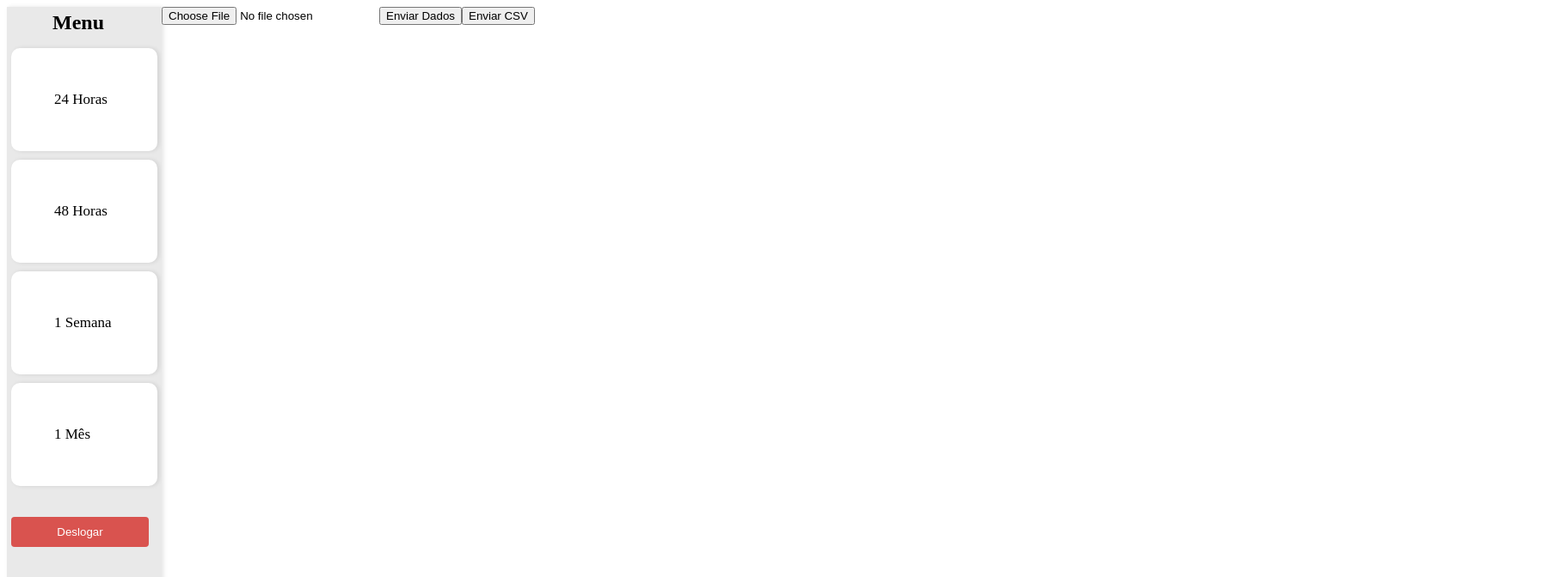
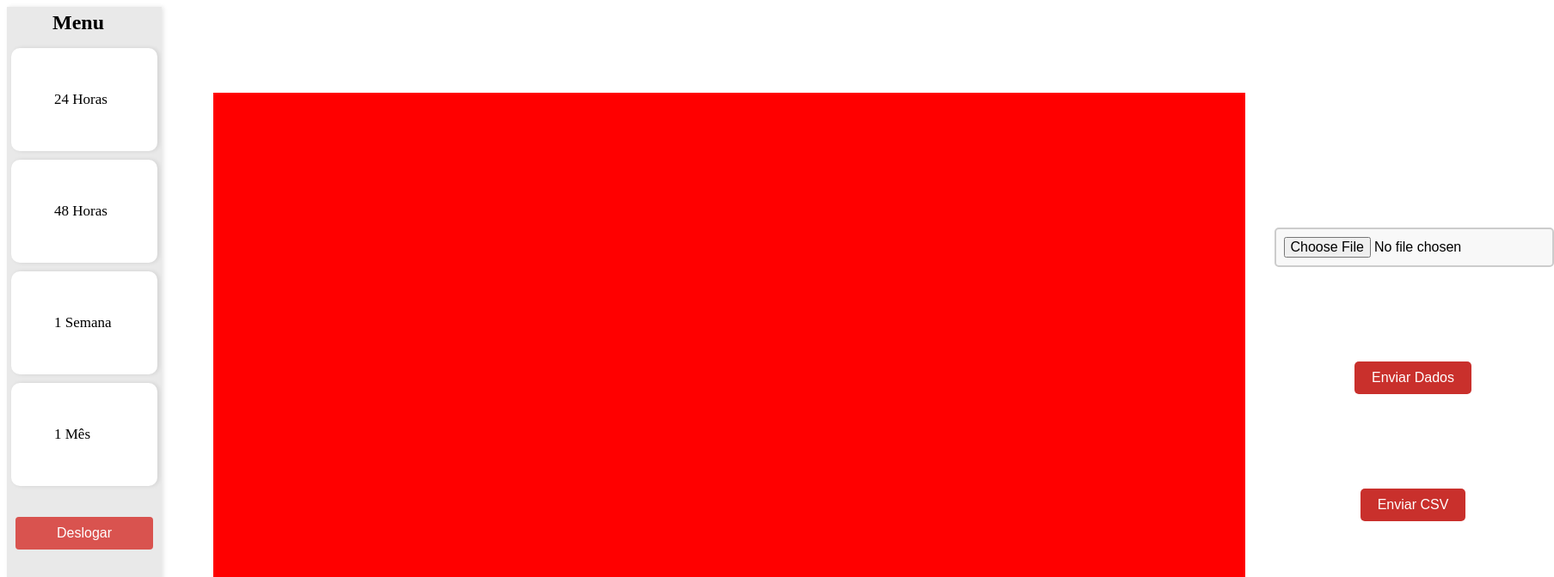
Before and after one commit to enricoferrer/radixchallenge, a React (Vite) app in the folder challenge/: page /Dashboard in a window 1280 px wide. Shown: the top 672 px of the page at 86% size, 1807 px wide, since content can reach past the window. Built offline with nearby package versions, Linux system fonts and the light colour scheme.

Commit message:
Inicio Dashboard

```diff
--- /dev/null
+++ b/challenge/src/Dashboard.css
@@ -0,0 +1,66 @@
+.ContainerTudo{
+    display: flex;
+    align-items: center;
+    justify-content: center;
+    flex-direction: row;
+    height: fit-content
+}
+
+.Container{
+    width: 1200px;
+    height: 700px;
+    background-color: red;
+    margin-left: 60px;
+    margin-top: 100px;
+}
+
+.Botoes {
+    display: flex;
+    flex-direction: column;
+    width: 150px;
+    margin-left: 120px;
+    margin-bottom: 20px;
+    align-items: center;
+}
+
+button {
+    background-color: #c9302c; /* Cor de fundo */
+    color: white;
+    border: none;
+    padding: 10px 20px;
+    margin: 10px 5px;
+    text-align: center;
+    text-decoration: none;
+    display: inline-block;
+    font-size: 16px;
+    cursor: pointer;
+    border-radius: 5px;
+    margin-bottom: 100px;
+}
+
+button:hover {
+    background-color: #8f2622; /* Cor ao passar o mouse */
+}
+
+/* Estilo do input de arquivo */
+input[type="file"] {
+    display: block;
+    padding: 9px ;
+    background-color: #f8f8f8; /* Cor de fundo do input */
+    border: 2px solid #ccc;    /* Borda */
+    border-radius: 5px;        /* Bordas arredondadas */
+    cursor: pointer;
+    font-size: 16px;
+    margin-left: 2px;
+    margin-bottom: 100px;
+    margin-top: 175px;
+}
+
+/* Botão secundário com cor diferente */
+button.secondary {
+    background-color: #008CBA; /* Cor de fundo diferente */
+}
+
+button.secondary:hover {
+    background-color: #007bb5; /* Cor ao passar o mouse */
+}
--- a/challenge/src/Dashboard.jsx
+++ b/challenge/src/Dashboard.jsx
@@ -1,5 +1,6 @@
 import React, { useEffect, useState } from "react";
 import Papa from "papaparse";
+import "./Dashboard.css"
 
 const Dashboard = () => {
   const [dadosJSON, setDadosJSON] = useState([]);
@@ -112,10 +113,15 @@ const Dashboard = () => {
   }
 
   return (
-    <div>
-      <input type="file" accept=".csv" onChange={lerArquivoCSV} />
-      <button onClick={enviarDadosParaGraphQL}>Enviar Dados</button>
-      <button onClick={enviarCSVParaGraphQL}>Enviar CSV</button>
+    <div className="ContainerTudo">
+      <div className="Container">
+
+      </div>
+      <div className="Botoes">
+        <input type="file" accept=".csv" onChange={lerArquivoCSV} />
+        <button onClick={enviarDadosParaGraphQL}>Enviar Dados</button>
+        <button onClick={enviarCSVParaGraphQL}>Enviar CSV</button>
+      </div>
     </div>
   );
 };
--- a/challenge/src/Sidebar.css
+++ b/challenge/src/Sidebar.css
@@ -1,7 +1,7 @@
 /* Sidebar.css */
 .sidebar {
   width: 170px;
-  height: 100vh;
+  height: 97vh;
   background-color: #e9e9e9;
   padding: 5px;
   box-shadow: 2px 0 5px rgba(0, 0, 0, 0.1);
```
